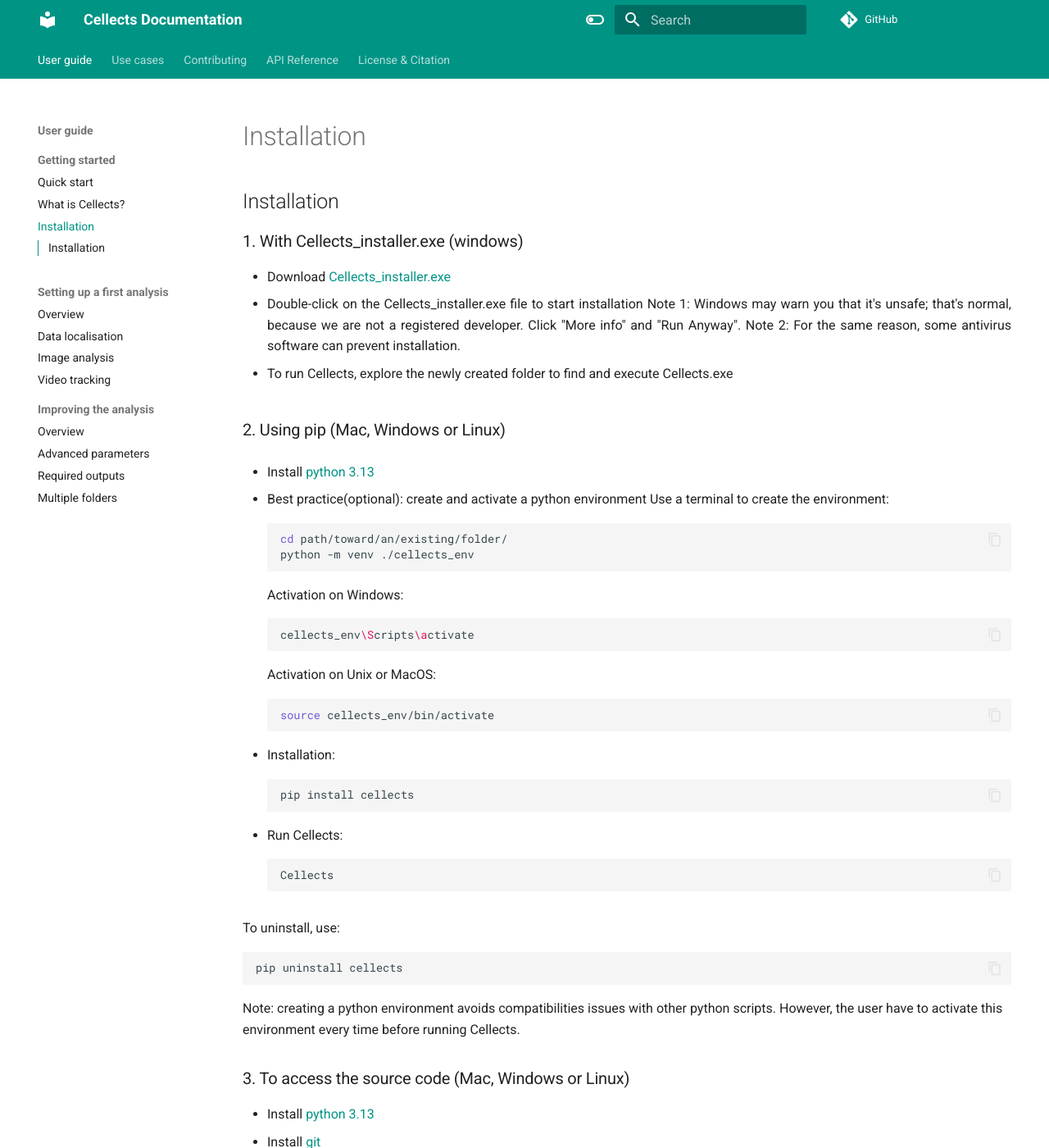
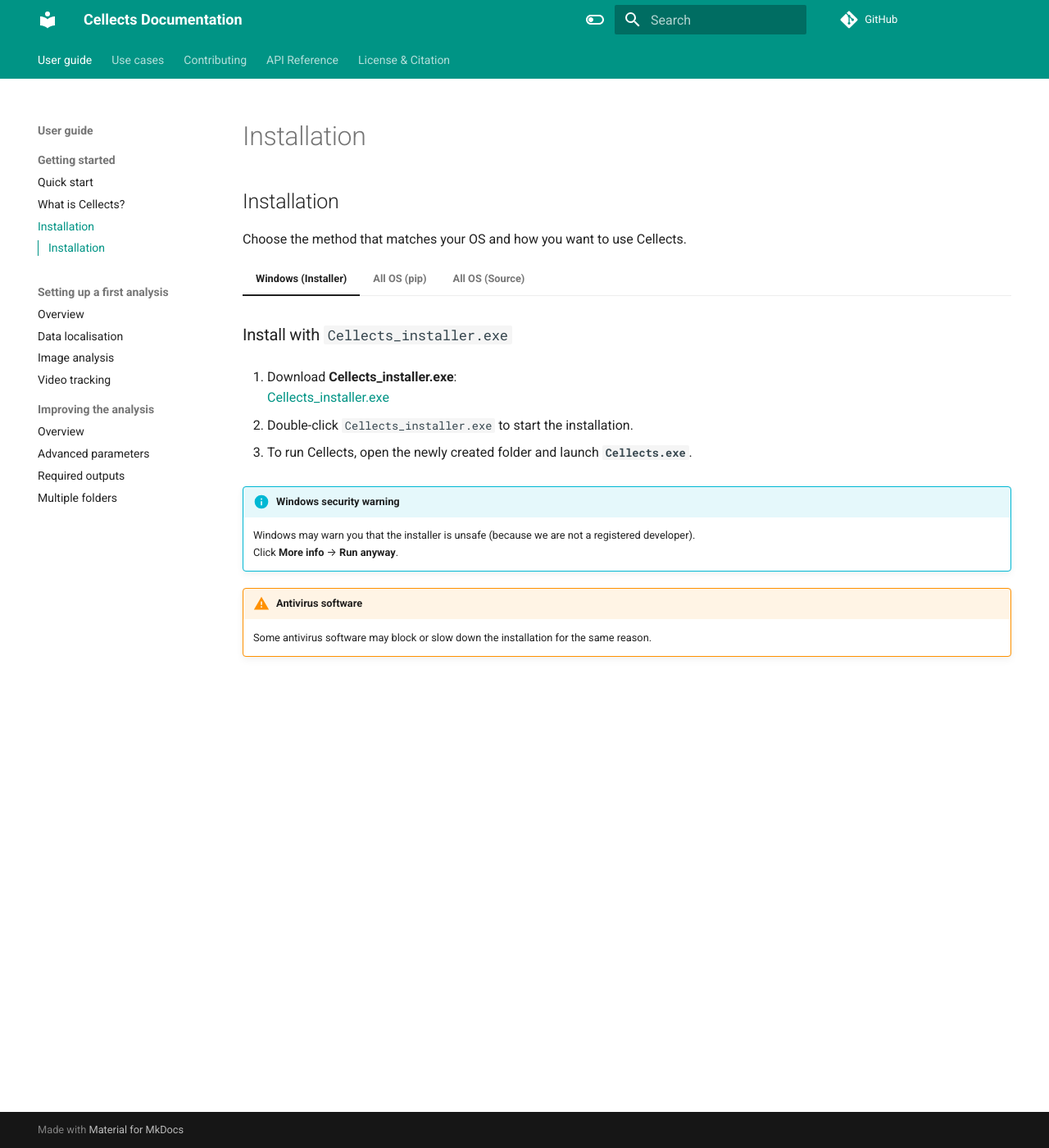
Before and after one commit to Aurele-B/Cellects, an MkDocs documentation site: the page built from doc/installation.md, in a window 1280 px wide and 1400 px high. Shown: the whole window at 82% size. Built offline with MkDocs 1.6.1 and Material for MkDocs 9.7.7, drawn with Linux system fonts in a browser that asks for light colours; comment, search, counter and statistics services are not loaded; some of the changed text lies outside the part shown.

Commit message:
docs: restructure installation guide using tab & admonitions

````diff
--- a/doc/installation.md
+++ b/doc/installation.md
@@ -1,78 +1,121 @@
 ## Installation
 
-### 1. With Cellects_installer.exe (windows)
-- Download [Cellects_installer.exe](https://drive.google.com/file/d/1v2ppaln0LJ5QhXXq1D-zduhfun5D2ZXX/view?usp=drive_link)
-- Double-click on the Cellects_installer.exe file to start installation
-Note 1: Windows may warn you that it's unsafe; that's normal, because we are not a registered developer. Click "More info" and "Run Anyway".
-Note 2: For the same reason, some antivirus software can prevent installation.
+Choose the method that matches your OS and how you want to use Cellects.
 
-- To run Cellects, explore the newly created folder to find and execute Cellects.exe
-<br />
+=== "Windows (Installer)"
 
-### 2. Using pip (Mac, Windows or Linux)
-- Install [python 3.13](https://www.python.org/downloads/release/python-3139/)
+    ### Install with `Cellects_installer.exe`
 
-- Best practice(optional): create and activate a python environment
-Use a terminal to create the environment:
-```bash
-cd path/toward/an/existing/folder/
-python -m venv ./cellects_env
-```
-Activation on Windows:
-```bash
-cellects_env\Scripts\activate
-```
-Activation on Unix or MacOS:
-```bash
-source cellects_env/bin/activate
-```
+    1. Download **Cellects_installer.exe**:
+       [Cellects_installer.exe](https://drive.google.com/file/d/1v2ppaln0LJ5QhXXq1D-zduhfun5D2ZXX/view?usp=drive_link)
 
-- Installation:
-```bash
-pip install cellects
-```
+    2. Double-click `Cellects_installer.exe` to start the installation.
 
-- Run Cellects:
-```bash
-Cellects
-```
+    3. To run Cellects, open the newly created folder and launch **`Cellects.exe`**.
 
-To uninstall, use:
-```bash
-pip uninstall cellects
-```
-Note: creating a python environment avoids compatibilities issues with other python scripts.
-However, the user have to activate this environment every time before running Cellects.
+    !!! info "Windows security warning"
+        Windows may warn you that the installer is unsafe (because we are not a registered developer).
+        Click **More info** → **Run anyway**.
 
-### 3. To access the source code (Mac, Windows or Linux)
-- Install [python 3.13](https://www.python.org/downloads/release/python-3139/)
-- Install [git](https://git-scm.com/downloads)
-- On Mac: also install [brew](https://brew.sh/)
-- Choose a place to install Cellects and use a terminal to write:
-```bash
-cd path/toward/an/existing/folder/
-```
-Note: The repository will be cloned to that folder; if updating an existing project, use a different folder name and rename it after verifying the new version.
-- Clone [Cellects repository](https://github.com/Aurele-B/Cellects.git) in terminal (or any IDE) with:
-```bash
-git clone https://github.com/Aurele-B/Cellects.git
-cd ./Cellects
-pip install --upgrade pip
-python -m venv ./cellects_env
-```
-On Windows, run:
-```bash
-cellects_env\Scripts\activate
-```
-On Unix or MacOS, run:
-```bash
-source cellects_env/bin/activate
-```
-Install Cellects dependencies in editable mode:
-```bash
-pip install -e .
-```
-Run Cellects:
-```bash
-Cellects
-```
+    !!! warning "Antivirus software"
+        Some antivirus software may block or slow down the installation for the same reason.
+
+
+=== "All OS (pip)"
+
+    ### Install with `pip` (macOS / Windows / Linux)
+
+    !!! note "Prerequisite"
+        Install **Python 3.13**:
+        [Python 3.13](https://www.python.org/downloads/release/python-3139/)
+
+    #### Optional but recommended: use a virtual environment
+
+    ```bash
+    cd path/toward/an/existing/folder/
+    python -m venv ./cellects_env
+    ```
+
+    Activate it:
+
+    === "Windows"
+        ```cmd
+        cellects_env\Scripts\activate
+        ```
+
+    === "macOS / Linux"
+        ```cmd
+        source cellects_env/bin/activate
+        ```
+
+    !!! tip "Why use a virtual environment?"
+        It prevents compatibility issues with other Python projects.
+        You’ll just need to **activate it** each time before running Cellects.
+
+    #### Install
+
+    ```bash
+    pip install cellects
+    ```
+
+    #### Run
+
+    ```bash
+    Cellects
+    ```
+
+    #### Uninstall
+
+    ```bash
+    pip uninstall cellects
+    ```
+
+=== "All OS (Source)"
+
+    ### Install from source (macOS / Windows / Linux)
+
+    !!! note "Prerequisites"
+        - Install **Python 3.13**: [Python 3.13](https://www.python.org/downloads/release/python-3139/)
+        - Install **git**: [git](https://git-scm.com/downloads)
+        - On macOS, install **Homebrew**: [brew](https://brew.sh/)
+
+    #### Clone the repository
+
+    ```bash
+    cd path/toward/an/existing/folder/
+    ```
+
+    !!! warning "Folder choice"
+        The repository will be cloned into this folder.
+        If you are updating an existing project, clone into a **new folder name** and rename it only after verifying the new version.
+
+    ```bash
+    git clone https://github.com/Aurele-B/Cellects.git
+    cd ./Cellects
+    pip install --upgrade pip
+    python -m venv ./cellects_env
+    ```
+
+    Activate the environment:
+
+    === "Windows"
+        ```cmd
+        cellects_env\Scripts\activate
+        ```
+
+    === "macOS / Linux"
+        ```cmd
+        source cellects_env/bin/activate
+        ```
+
+    #### Install dependencies (editable mode)
+
+    ```bash
+    pip install -e .
+    ```
+
+    #### Run
+
+    ```bash
+    Cellects
+    ```
````
